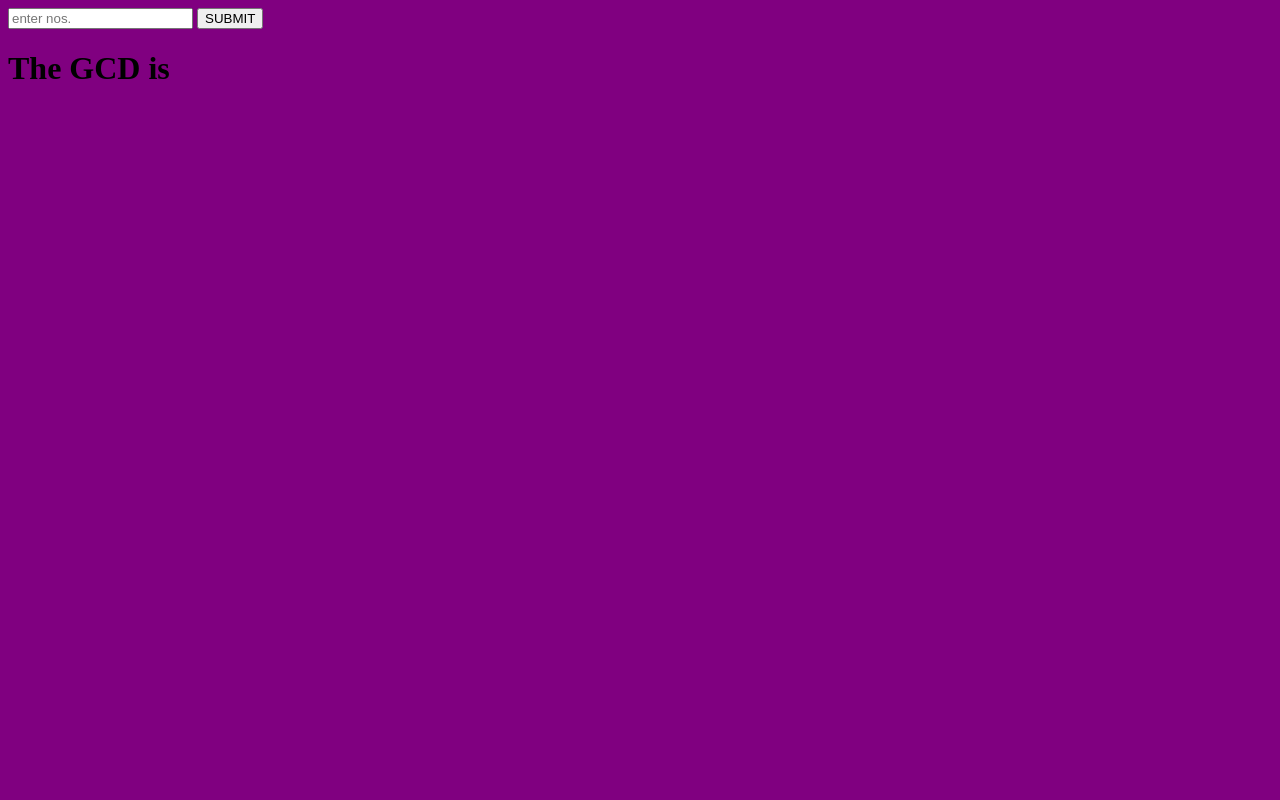
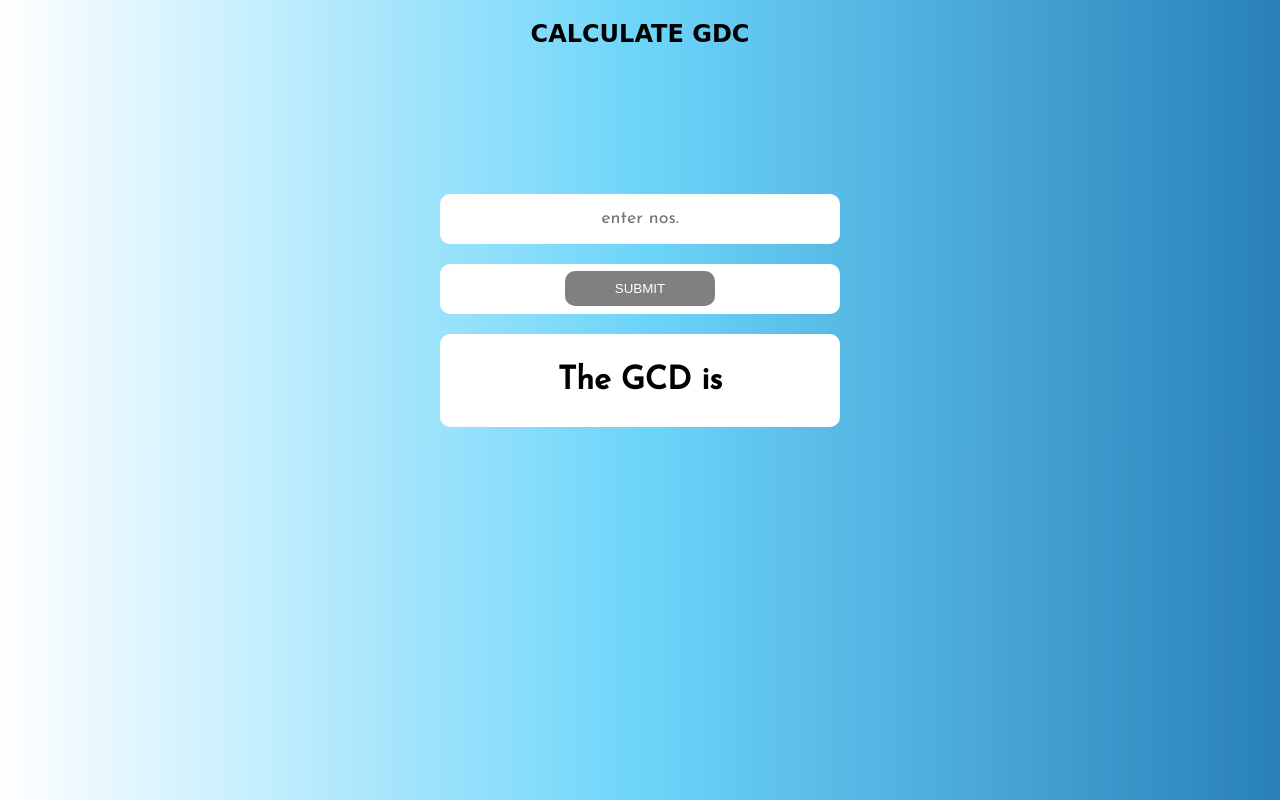
Before and after one commit to aviralrai/Calculate-GCD, a plain HTML site: page index.html in a window 1280 px wide. Drawn offline with Linux system fonts and the light colour scheme; a web font is replaced by a local one.

Commit message:
final update-added css

```diff
--- a/assets/css/gcd.css
+++ b/assets/css/gcd.css
@@ -1,3 +1,57 @@
 body{
-	background-color: purple;
+	background: #2980B9;  /* fallback for old browsers */
+background: -webkit-linear-gradient(to right, #FFFFFF, #6DD5FA, #2980B9);  /* Chrome 10-25, Safari 5.1-6 */
+background: linear-gradient(to right, #FFFFFF, #6DD5FA, #2980B9); /* W3C, IE 10+/ Edge, Firefox 16+, Chrome 26+, Opera 12+, Safari 7+ */
+font-family: 'Akronim', cursive;
 }
+
+h2{
+	text-align: center;
+}
+
+.flex-container{
+	margin-top: 10%;
+	display: flex;
+	/*background: blue;*/
+	flex-direction: column;
+	flex-wrap: wrap;
+	align-items: center;
+	justify-content: center;
+	align-content: center;
+}
+
+.flex-container div{
+	font-family: 'Josefin Sans', sans-serif;
+	background-color: white;
+	border-radius: 10px;
+	margin-top: 20px;
+	width:400px;
+	line-height: 50px;
+	/*border:2px solid red;*/
+	text-align: center;
+}
+
+/*#input1{
+	width: 200px;
+	height: 30px;
+	border:2px solid black;
+}*/
+
+input{
+	border-style: none;
+	height: 30px;
+	width: 200px;
+	text-align: center;
+	font-family: 'Josefin Sans', sans-serif;
+	font-size: 18px;
+}
+
+button{
+	height: 35px;
+	width: 150px;
+	background-color: gray;
+	color: white;
+	border-style: none;
+	cursor: pointer;
+	border-radius: 10px;
+}
--- a/index.html
+++ b/index.html
@@ -3,12 +3,22 @@
 <head>
 	<title>GCD Calculator</title>
 	<link rel="stylesheet" type="text/css" href="assets/css/gcd.css">
+	<link href="https://fonts.googleapis.com/css?family=Akronim|Josefin+Sans" rel="stylesheet">
 	<script type="text/javascript" src="assets/js/lib/jquery-3.3.1.min.js"></script>
 </head>
 <body>
-	<input type="text" placeholder="enter nos.">
-	<button>SUBMIT</button>
-	<h1>The GCD is <span></span></h1>
+	<h2>CALCULATE GDC</h2>
+	<div class="flex-container">
+		<div id="input1">
+			<input type="text" placeholder="enter nos.">
+		</div>
+		<div>
+			<button>SUBMIT</button>
+		</div>
+		<div>
+			<h1>The GCD is <span></span></h1>
+		</div>
+	</div>
 
 	<script type="text/javascript" src="assets/js/gcd.js"></script>
 </body>
```
